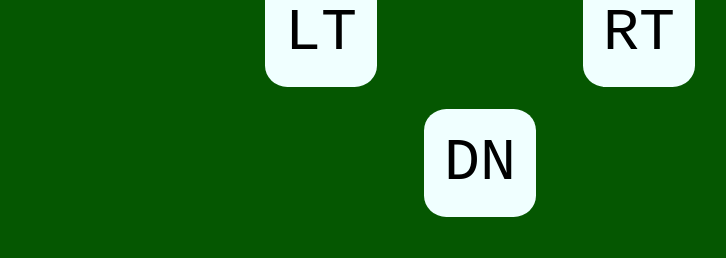
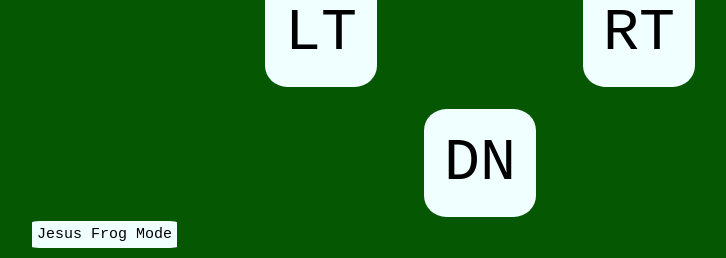
Before and after one commit to JamesKuta/JamesKuta.github.io, a PHP site: page /frogger/index.html in a window 1280 px wide. Shown: the part 1081-1339 px from the top of the page, without its empty margins (160-886 px from the left). Before the commit the page ends 1298 px from the top, so only its background shows below. Run offline with PHP 8.4, Linux system fonts and the light colour scheme.

Commit message:
Add files via upload

```diff
--- a/frogger/index.html
+++ b/frogger/index.html
@@ -18,8 +18,8 @@
             <button id="left" value='left'>LT</button>
             <button id="right" value='right'>RT</button><br><br>
             <button id="down" value='down'>DN</button>
-
         </div>
+        <div><button id="jesusfrog">Jesus Frog Mode</button></div>
     </div>
     <script src="main.js"></script>
 </body>
--- a/frogger/main.js
+++ b/frogger/main.js
@@ -8,6 +8,8 @@
 
 let canvas = document.getElementById('canvas');
 let ctx = canvas.getContext('2d');
+
+let jesusFrog = false;
 
 const waitTime = 1000; // used by setTimeOut() after frog death
 
@@ -70,7 +72,7 @@ const eachCarSpriteWidth = 60;
 const eachCarSpriteHeight = 35;
 
 let carWidth = canvas.width * (eachCarSpriteWidth / screenScaleWidth);
-let carHeight = canvas.height * (eachCarSpriteHeight /screenScaleHeight);
+let carHeight = canvas.height * (eachCarSpriteHeight / screenScaleHeight);
 
 //horizontal position for each car start
 const car0StartPosX = 100;
@@ -368,6 +370,7 @@ let upButton = document.getElementById('up');
 let downButton = document.getElementById('down');
 let rightButton = document.getElementById('right');
 let leftButton = document.getElementById('left');
+let jesusModeButton = document.getElementById('jesusfrog');
 
 // Event Listeners
 document.addEventListener('keydown', keyDownHandler);
@@ -376,6 +379,15 @@ upButton.addEventListener('mousedown', buttonHandler);
 downButton.addEventListener('mousedown', buttonHandler);
 rightButton.addEventListener('mousedown', buttonHandler);
 leftButton.addEventListener('mousedown', buttonHandler);
+jesusModeButton.addEventListener('click', function () {
+    if (!jesusFrog){
+    jesusFrog = true;
+    jesusfrog.style.backgroundColor = 'green';
+    } else {
+        jesusFrog = false;
+        jesusfrog.style.backgroundColor = 'azure';
+    }
+});
 
 function buttonHandler() {
     if (event.target.value == "up" && frog.y > highestFrogCanMove && frog.frogCanMove) {
@@ -632,12 +644,14 @@ function carsMove() {
 }// end carsMove func
 
 function frogGotRunOverRealGood() {
+    if (!jesusFrog) {
         for (let i = 0; i < carArray.length; i++) {
             if (carArray[i].carX <= frog.x + frog.width && carArray[i].carX + carArray[i].carWidth >= frog.x &&
                 carArray[i].carY + carArray[i].carHeight >= frog.y && carArray[i].carY <= frog.y + frog.height) {
                 frog.sx = frogSplatSprite;
                 frog.frogCanMove = false;
                 setTimeout(frogReset, waitTime);
+            }
         }
     }
 }// end frogGotRunOverRealGood func
@@ -718,6 +732,7 @@ function logsMove() {
 }// end logsMove func
 
 function frogFloatOnLog() {
+    if (!jesusFrog) {
         if (logArray[0].logX <= frog.x + frog.width &&
             logArray[0].logX + logArray[0].logWidth >= frog.x &&
             logArray[0].logY + logArray[0].logHeight >= frog.y &&
@@ -731,7 +746,7 @@ function frogFloatOnLog() {
             logArray[1].logX + logArray[1].logWidth >= frog.x &&
             logArray[1].logY + logArray[1].logHeight >= frog.y &&
             logArray[1].logY <= frog.y + frog.height) {
-        if (frog.x + frog.width < canvas.width){
+            if (frog.x + frog.width < canvas.width) {
                 frog.x = frog.x + logArray[1].logSpeed;
             }
         }
@@ -783,7 +798,7 @@ function frogFloatOnLog() {
             if (frog.x > 0)
                 frog.x = frog.x + logArray[7].logSpeed;
         }
-
+    }
 }// frogFloatOnLog func
 
 function frogHitsGoal() {
--- a/frogger/style.css
+++ b/frogger/style.css
@@ -77,6 +77,22 @@ button {
 
 }
 
+#jesusfrog {
+    background-color: azure;
+    border: none;
+    padding: 5px;
+    text-align: center;
+    text-decoration: none;
+    display: inline-block;
+    font-size: 15px;
+    touch-action: manipulation;
+    margin: 2px;
+    border-radius: 5%
+
+}
+
+
+
 .centerbuttons {
     text-align: center;
     touch-action: none;
```
Lines whose indentation alone changed are shown as unchanged.
